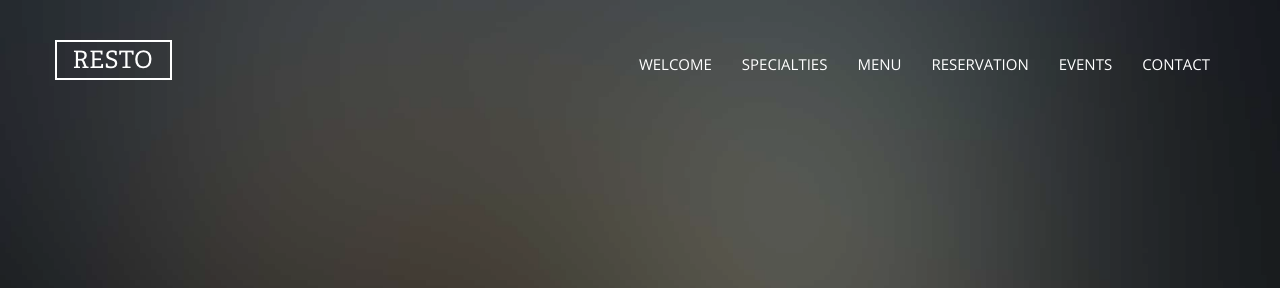
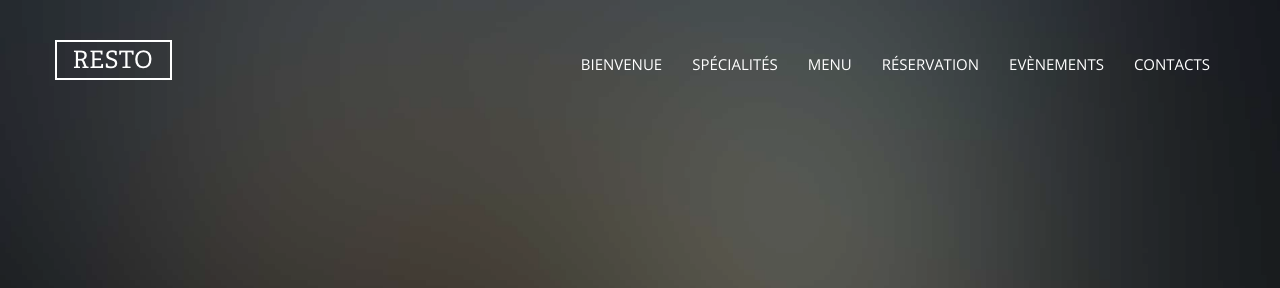
Before and after one commit to pauuline04/SiteResto, a website: page resto/resto/index.html in a window 1280 px wide. Shown: the top 288 px of the page. Drawn offline with nearby package versions, Linux system fonts and the light colour scheme; files whose address does not match are found by name.

Commit message:
Modif menu

```diff
--- a/resto/resto/index.html
+++ b/resto/resto/index.html
@@ -34,12 +34,12 @@
 
         <div id="navbar-collapse" class="navbar-collapse collapse">
           <ul class="nav navbar-nav navbar-right">
-            <li class="active"><a href="#" data-nav-section="welcome">Welcome</a></li>
-            <li><a href="#" data-nav-section="specialties">Specialties</a></li>
+            <li class="active"><a href="#" data-nav-section="welcome">Bienvenue</a></li>
+            <li><a href="#" data-nav-section="specialties">Spécialités</a></li>
             <li><a href="#" data-nav-section="menu">Menu</a></li>
-            <li><a href="#" data-nav-section="reservation">Reservation</a></li>
-            <li><a href="#" data-nav-section="events">Events</a></li>
-            <li><a href="#" data-nav-section="contact">Contact</a></li>
+            <li><a href="#" data-nav-section="reservation">Réservation</a></li>
+            <li><a href="#" data-nav-section="events">Evènements</a></li>
+            <li><a href="#" data-nav-section="contact">Contacts</a></li>
           </ul>
         </div>
       </div>
```
